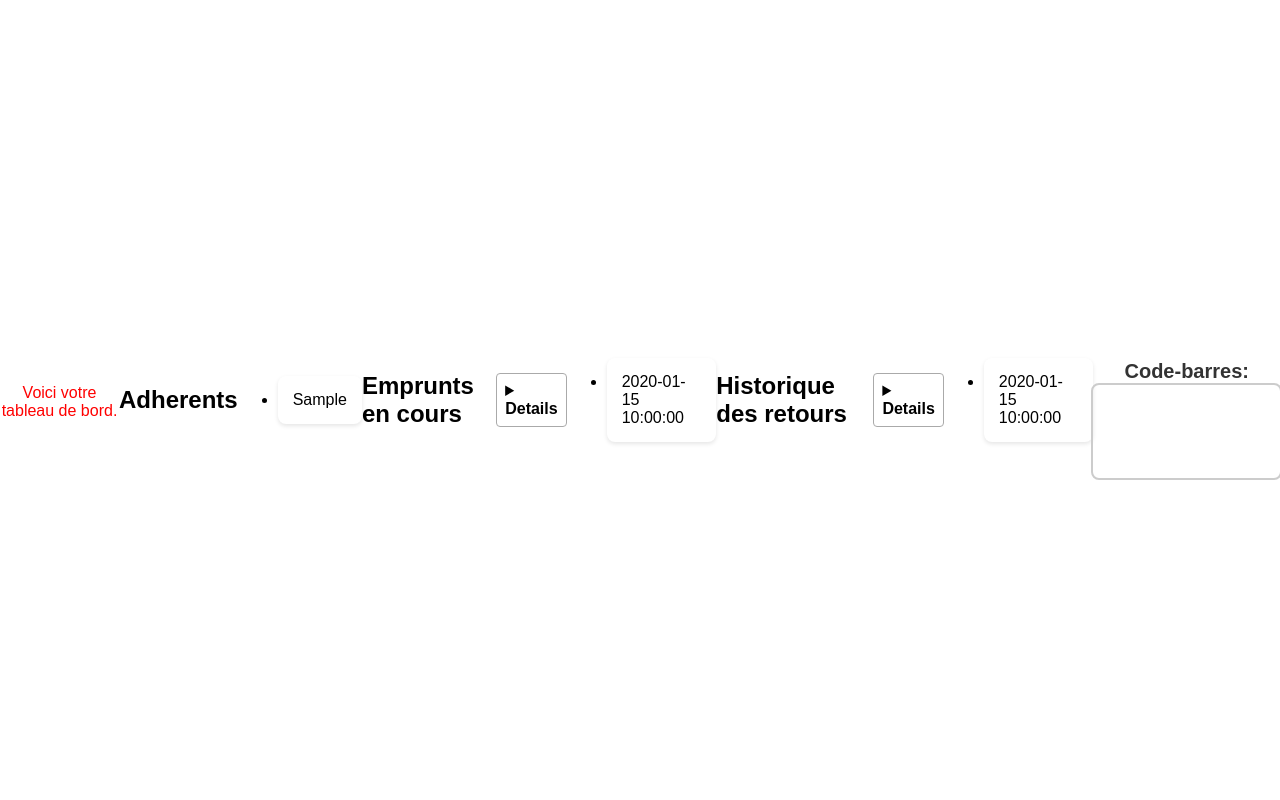
After one commit to AnthoD08/Projet_MSP, a PHP site: page /accueil.php in a window 1280 px wide. The commit adds this page. Run offline with PHP 8.4, Linux system fonts and the light colour scheme; the visitor is signed in with stand-in values (Sample User, id 1); tables that the repository leaves empty or names only in its code hold one stand-in row (values such as "Sample post").

Commit message:
Add files via upload

```diff
--- /dev/null
+++ b/accueil.php
@@ -0,0 +1,92 @@
+<?php
+include 'db.php';
+
+session_start();
+if (!isset($_SESSION['user_id'])) {
+    header("Location: connection.php");
+    exit();
+}
+
+$user_id = $_SESSION['user_id'];
+
+try {
+    // Récupérer les informations de l'utilisateur
+    $stmt = $conn->prepare("SELECT * FROM utilisateurs WHERE id = :id");
+    $stmt->bindParam(':id', $user_id);
+    $stmt->execute();
+    $user = $stmt->fetch(PDO::FETCH_ASSOC);
+
+    // Récupérer les adhérents
+    $stmt_adherents = $conn->prepare("SELECT * FROM adherents");
+    $stmt_adherents->execute();
+    $adherents = $stmt_adherents->fetchAll(PDO::FETCH_ASSOC);
+
+    // Récupérer les commentaires
+    $stmt_commentaires = $conn->prepare("SELECT * FROM commentaires");
+    $stmt_commentaires->execute();
+    $commentaires = $stmt_commentaires->fetchAll(PDO::FETCH_ASSOC);
+
+    // Récupérer les emprunts en cours
+    $stmt_emprunts = $conn->prepare("SELECT * FROM emprunts WHERE id_adherent = :user_id");
+    $stmt_emprunts->bindParam(':user_id', $user_id);
+    $stmt_emprunts->execute();
+    $emprunts_en_cours = $stmt_emprunts->fetchAll(PDO::FETCH_ASSOC);
+
+    // Récupérer l'historique des retours
+    $stmt_historique = $conn->prepare("SELECT * FROM emprunts WHERE id_adherent = :user_id");
+    $stmt_historique->bindParam(':user_id', $user_id);
+    $stmt_historique->execute();
+    $historique_retours = $stmt_historique->fetchAll(PDO::FETCH_ASSOC);
+} catch (PDOException $e) {
+    echo "Erreur : " . $e->getMessage();
+    exit();
+}
+?>
+<!DOCTYPE html>
+<html lang="fr">
+<head>
+    <meta charset="UTF-8">
+    <meta name="viewport" content="width=device-width, initial-scale=1.0">
+    <link rel="stylesheet" href="styles.css">
+    <title>Tableau de Bord</title>
+</head>
+<body>
+
+    <p>Voici votre tableau de bord.</p>
+
+    <h2>Adherents</h2>
+    <ul>
+        <?php foreach ($adherents as $emprunt): ?>
+            <li><?php echo htmlspecialchars($emprunt['adherent']); ?></li>
+        <?php endforeach; ?>
+    </ul>
+    <h2>Emprunts en cours</h2>
+    <details>
+        <summary>Details</summary>
+
+    </details>
+    <ul>
+        <?php foreach ($emprunts_en_cours as $emprunt): ?>
+            <li><?php echo htmlspecialchars($emprunt['date_emprunt']); ?></li>
+        <?php endforeach; ?>
+    </ul>
+    <h2>Historique des retours</h2>
+    <details>
+        <summary>Details</summary>
+        <?php foreach ($commentaires as $commentaires): ?>
+            <li><?php echo htmlspecialchars($commentaires['commentaire']); ?></li>
+        <?php endforeach; ?>
+    </details>
+    <ul>
+        <?php foreach ($historique_retours as $retour): ?>
+            <li><?php echo htmlspecialchars($retour['date_retour']); ?></li>
+        <?php endforeach; ?>
+    </ul>
+    <div id="scanner-container">
+        <div id="result">Code-barres: <span id="code-barre-result"></span></div>
+        <video id="scanner" autoplay></video>
+    </div>
+
+    <script src="scrypt.js"></script>
+</body>
+</html>
--- a/styles.css
+++ b/styles.css
@@ -180,3 +180,25 @@ input[type="text"] {
         padding: 10px;
     }
 }
+
+/* details */
+details {
+    border: 1px solid #aaa;
+    border-radius: 4px;
+    padding: 0.5em 0.5em 0;
+  }
+
+  summary {
+    font-weight: bold;
+    margin: -0.5em -0.5em 0;
+    padding: 0.5em;
+  }
+
+  details[open] {
+    padding: 0.5em;
+  }
+
+  details[open] summary {
+    border-bottom: 1px solid #aaa;
+    margin-bottom: 0.5em;
+  }
```
Also changed, not shown: emprunt.php (added, +37 -0 lines).
